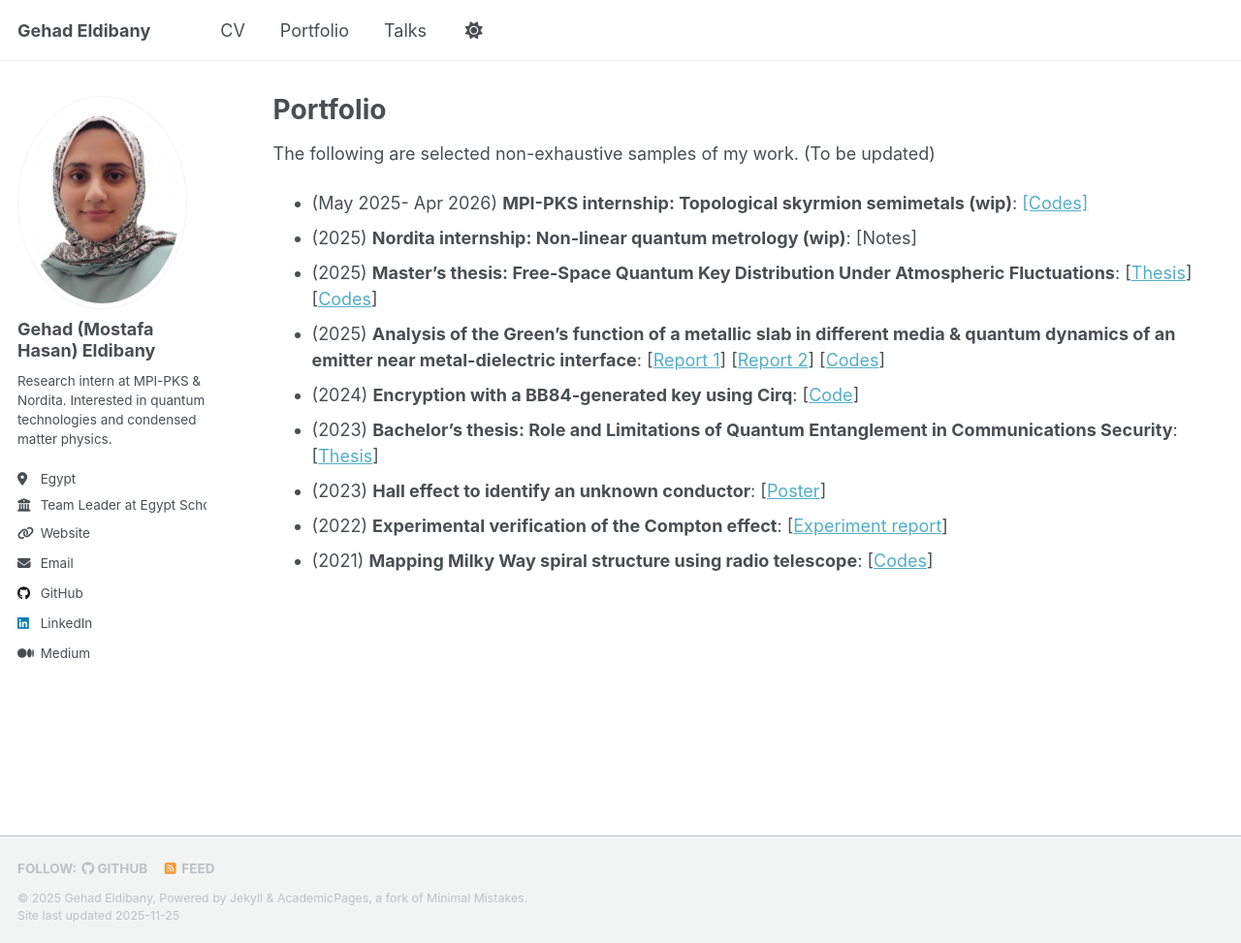
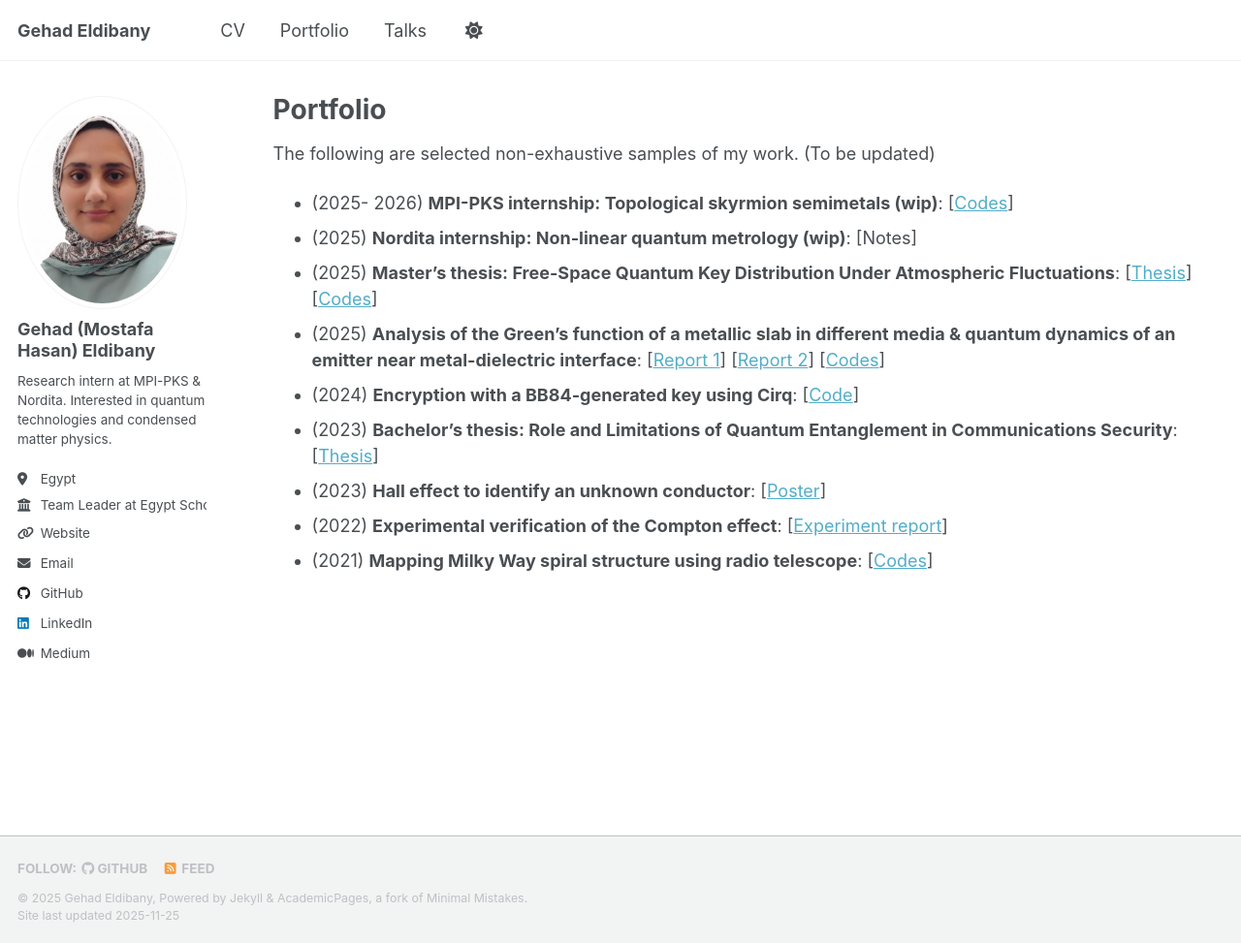
Before and after one commit to gehadibany/gehadibany.github.io, a Jekyll site: the page built from _pages/portfolio.md, in a window 1280 px wide and 973 px high. Shown: the whole window at 97% size. Built offline with Jekyll 4.4.1, drawn with Linux system fonts in a browser that asks for light colours; a script that is not in the unit is left out.

Commit message:
Update portfolio page

```diff
--- a/_pages/portfolio.md
+++ b/_pages/portfolio.md
@@ -5,7 +5,7 @@
 author_profile: true
 ---
 The following are selected non-exhaustive samples of my work. (To be updated)
-* (May 2025- Apr 2026) **MPI-PKS internship: Topological skyrmion semimetals (wip)**: [[Codes]](https://github.com/gehadibany/topological-phases-simulations)
+* (2025- 2026) **MPI-PKS internship: Topological skyrmion semimetals (wip)**: [[Codes](https://github.com/gehadibany/topological-phases-simulations)]
 * (2025) **Nordita internship: Non-linear quantum metrology (wip)**: [Notes]
 * (2025) **Master's thesis: Free-Space Quantum Key Distribution Under Atmospheric Fluctuations**: [[Thesis](https://gehadibany.github.io/files/Thesis.pdf)] [[Codes](https://github.com/gehadibany/thesis_work)]
 * (2025) **Analysis of the Green’s function of a metallic slab in different media & quantum dynamics of an emitter near metal-dielectric interface**: [[Report 1](https://gehadibany.github.io/files/report_p1.pdf)] [[Report 2](https://gehadibany.github.io/files/report_p2.pdf)] [[Codes](https://github.com/gehadibany/nanophotonics)]
```
